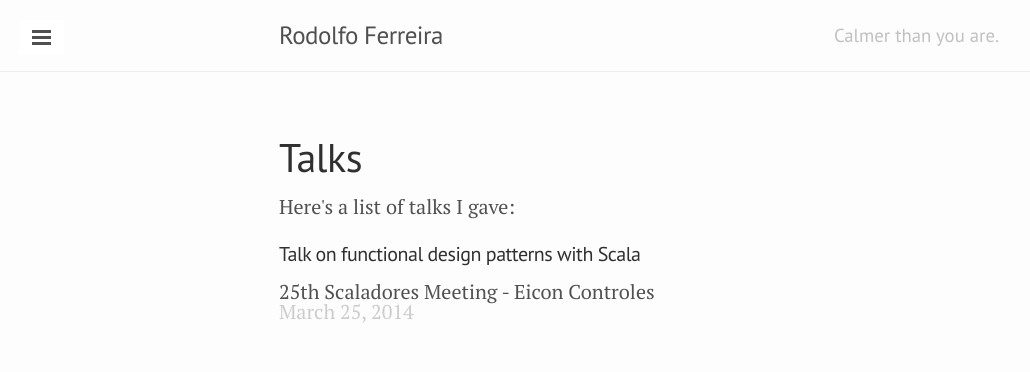
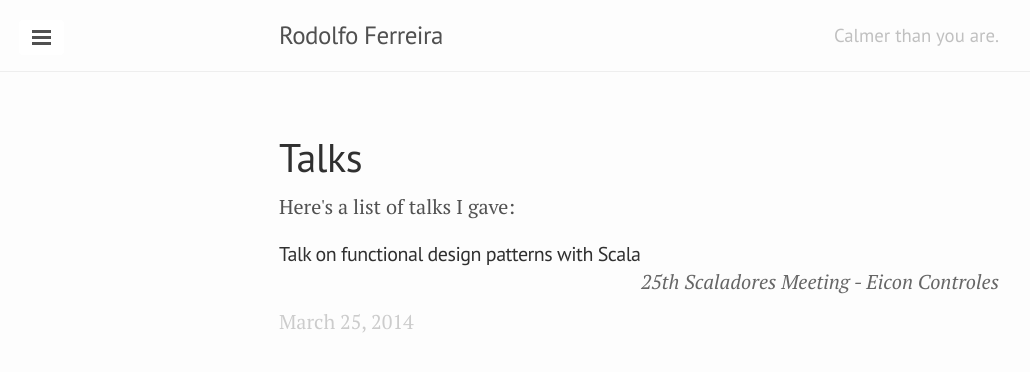
Before and after one commit to rodolfo42/rodolfo42.github.io, a Jekyll site: the page built from talks.html, in a window 1280 px wide. Shown: the top 372 px of the page, without its empty margins (1-1031 px from the left). Built offline with Jekyll 4.4.1, drawn with Linux system fonts in a browser that asks for light colours.

Commit message:
Updated custom.css

```diff
--- a/public/css/custom.css
+++ b/public/css/custom.css
@@ -69,9 +69,25 @@
 }
 
 .related * {
-font-size: 22px;
+	font-size: 22px;
 }
 
-.post-date {
+.talk-location {
+    color: rgb(102, 102, 102);
+    font-style: italic;
+    display: block;
+    text-align: right;
+    margin-top: -.5rem;
+    margin-bottom: 1rem;
+}
+
+.post-date, .talk-date {
 	color: #CCC;
+	display: block;
+	margin-top: -.5rem;
+	margin-bottom: 1rem;
 }
+
+.talk-date {
+	text-align: right;
+}
```
